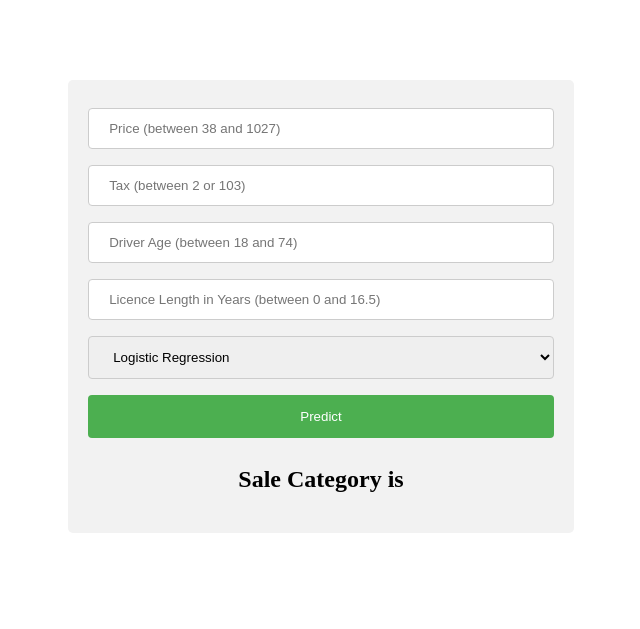
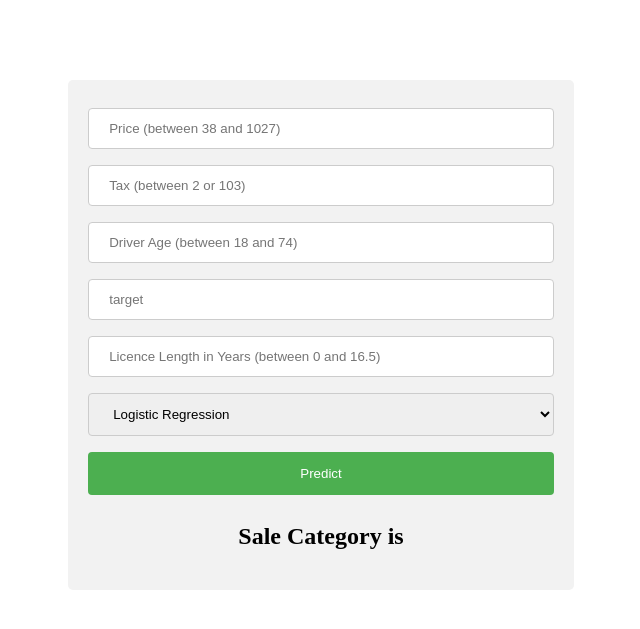
Before and after one commit to OnePassio/BuildML, a Flask app: page / in a window 1280 px wide. Shown: the top 629 px of the page, without its empty margins (319-959 px from the left). Run offline with Flask 2, Linux system fonts and the light colour scheme; parts of the project's set-up code (start-up, migrations or seed data) failed here and were passed over.

Commit message:
test new property

```diff
--- a/templates/home.html
+++ b/templates/home.html
@@ -54,6 +54,9 @@ div {
     <label for="Driver_Age"></label>
     <input type="number" id="Driver_Age" name="Driver_Age" placeholder="Driver Age (between 18 and 74)" min="18" max="74" required>
 
+    <label for="target"></label>
+    <input type="number" id="target" name="target" placeholder="target" min="1" max="1000" required>
+
     <label for="Licence_Length_Years"></label>
     <input type="number" id="Licence_Length_Years" name="Licence_Length_Years" placeholder="Licence Length in Years (between 0 and 16.5)" min="-0.3" max="16.5" step="0.1" required>
 
```
